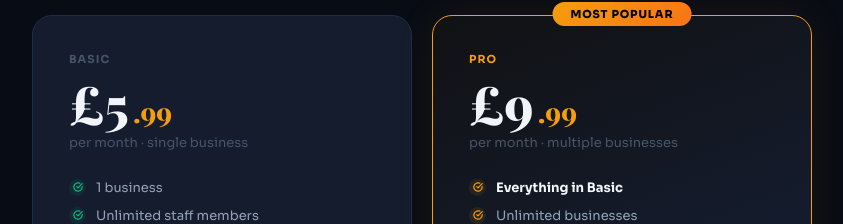
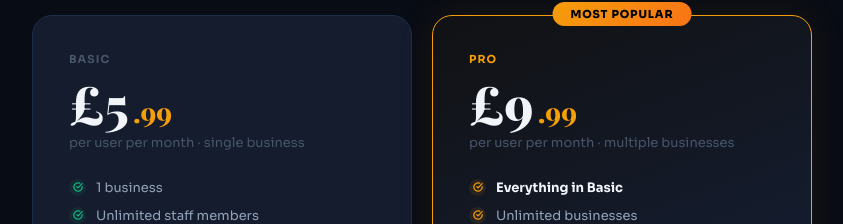
Before and after one commit to simsim383/Retail_Staff_Intelligence, a React (Vite) app: page / in a window 1280 px wide. Shown: the part 8559-8783 px from the top of the page, without its empty margins (218-1061 px from the left). Built offline with nearby package versions, Linux system fonts and the light colour scheme; a web font is replaced by a local one.

Commit message:
Update App.jsx

```diff
--- a/src/App.jsx
+++ b/src/App.jsx
@@ -827,7 +827,7 @@ export default function App(){
                 <span style={{fontFamily:"'Playfair Display',serif",fontSize:52,fontWeight:800,color:C.text,lineHeight:1}}>£5</span>
                 <span style={{fontFamily:"'Playfair Display',serif",fontSize:28,fontWeight:800,color:C.amber,lineHeight:1,marginBottom:4}}>.99</span>
               </div>
-              <div style={{fontSize:13,color:C.dim,marginBottom:28}}>per month · single business</div>
+              <div style={{fontSize:13,color:C.dim,marginBottom:28}}>per user per month · single business</div>
               <div style={{display:"flex",flexDirection:"column",gap:11,marginBottom:32}}>
                 {[
                   {on:true, txt:"1 business"},
@@ -882,7 +882,7 @@ export default function App(){
                 <span style={{fontFamily:"'Playfair Display',serif",fontSize:52,fontWeight:800,color:C.text,lineHeight:1}}>£9</span>
                 <span style={{fontFamily:"'Playfair Display',serif",fontSize:28,fontWeight:800,color:C.amber,lineHeight:1,marginBottom:4}}>.99</span>
               </div>
-              <div style={{fontSize:13,color:C.dim,marginBottom:28}}>per month · multiple businesses</div>
+              <div style={{fontSize:13,color:C.dim,marginBottom:28}}>per user per month · multiple businesses</div>
               <div style={{display:"flex",flexDirection:"column",gap:11,marginBottom:32}}>
                 {[
                   {txt:"Everything in Basic"},
```
